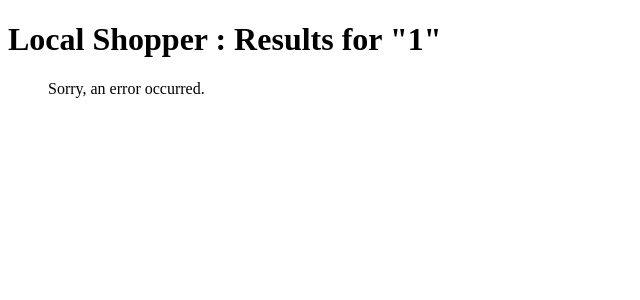
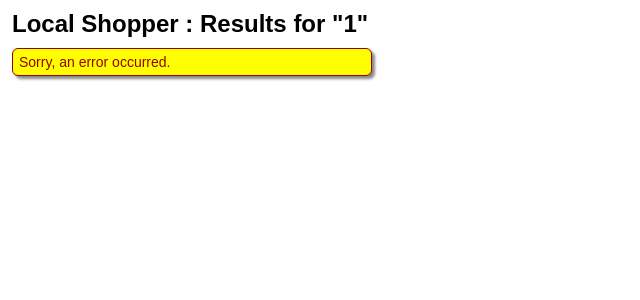
Before and after one commit to fgoris/milo-api-sample-php, a PHP site: page /search.php?keywords=1 in a window 1280 px wide. Shown: the top 300 px of the page, without its empty margins (0-640 px from the left). Run offline with PHP 8.4, Linux system fonts and the light colour scheme; data that the repository does not hold is empty.

Commit message:
added pretty formatting

```diff
--- /dev/null
+++ b/css/common.css
@@ -0,0 +1,104 @@
+/* http://meyerweb.com/eric/tools/css/reset/
+   v2.0 | 20110126
+   License: none (public domain)
+*/
+
+html, body, div, span, applet, object, iframe,
+h1, h2, h3, h4, h5, h6, p, blockquote, pre,
+a, abbr, acronym, address, big, cite, code,
+del, dfn, em, img, ins, kbd, q, s, samp,
+small, strike, strong, sub, sup, tt, var,
+b, u, i, center,
+dl, dt, dd, ol, ul, li,
+fieldset, form, label, legend,
+table, caption, tbody, tfoot, thead, tr, th, td,
+article, aside, canvas, details, embed,
+figure, figcaption, footer, header, hgroup,
+menu, nav, output, ruby, section, summary,
+time, mark, audio, video {
+	margin: 0;
+	padding: 0;
+	border: 0;
+	font-size: 100%;
+	font: inherit;
+	vertical-align: baseline;
+}
+/* HTML5 display-role reset for older browsers */
+article, aside, details, figcaption, figure,
+footer, header, hgroup, menu, nav, section {
+	display: block;
+}
+body {
+	line-height: 1;
+}
+ol, ul {
+	list-style: none;
+}
+blockquote, q {
+	quotes: none;
+}
+blockquote:before, blockquote:after,
+q:before, q:after {
+	content: '';
+	content: none;
+}
+table {
+	border-collapse: collapse;
+	border-spacing: 0;
+}
+
+/* end CSS reset */
+
+body {
+    margin: 12px;
+}
+body, input {
+    font-family: Trebuchet,Arial,sans-serif;
+    font-size: 14px;
+}
+h1, h2 {
+    font-family: "Century Gothic","Avant Garde",Arial,sans-serif;
+    font-weight: bold;
+    margin-bottom: 12px;
+}
+h1 {
+    font-size: 24px;
+}
+h2 {
+    font-size: 18px;
+}
+#main {
+    width: 360px;
+}
+.container {
+    background-color: #fffbe5;
+    color: #4d420f;
+    padding: 6px;
+    border: 1px solid #4d420f;
+    -webkit-border-radius: 6px;
+       -moz-border-radius: 6px;
+            border-radius: 6px;
+    -webkit-box-shadow: 3px 3px 3px #888;
+       -moz-box-shadow: 3px 3px 3px #888;
+            box-shadow: 3px 3px 3px #888;
+}
+.container.top {
+    -webkit-border-radius: 6px 6px 0 0;
+       -moz-border-radius: 6px 6px 0 0;
+            border-radius: 6px 6px 0 0;
+}
+.container.bottom {
+    border-top: none;
+    -webkit-border-radius: 0 0 6px 6px;
+       -moz-border-radius: 0 06px 6px;
+            border-radius: 0 0 6px 6px;
+}
+.container.error {
+    background-color: #ff0;
+    color: #900;
+    border-color: #900;
+}
+#spinner {
+    padding-left: 26px;
+    background: url(../images/spinner.gif) no-repeat scroll 5px 5px #fffbe5;
+}
--- a/css/search.css
+++ b/css/search.css
@@ -0,0 +1,19 @@
+#summary {
+    font-weight: bold;
+}
+#results {
+    padding: 0;
+}
+.product {
+    padding: 12px;
+    border-bottom: 1px solid #4d420f;
+    height: 100px;
+}
+.product img {
+    border: 1px solid #99851f;
+    margin-right: 12px;
+    float: left;
+}
+.product .title {
+    line-height: 1.2;
+}
--- a/search.php
+++ b/search.php
@@ -5,6 +5,7 @@ include 'settings.php';
 <head>
     <meta charset="utf-8">
     <title>Local Shopper : <?php echo $_GET['keywords']; ?></title>
+    <link rel="stylesheet" href="css/common.css" type="text/css" />
     <link rel="stylesheet" href="css/search.css" type="text/css" />
 </head>
 <body>
@@ -13,7 +14,7 @@ if (isset($_GET['location'])) {
     echo " near {$_GET['location']}";
 }
 ?></h1>
-<ul id="results">
+<div id="main">
 <?php
 flush();
 $url = "https://api.x.com/milo/v3/products?key=" . API_KEY;
@@ -28,26 +29,30 @@ if ($api_response) {
     $pagination = $results['pagination'];
     $products = $results['products'];
 ?>
-<p id="summary">We found <?php echo $pagination['total_results']; ?> results (showing <?php
+    <p id="summary" class="container top">We found <?php echo $pagination['total_results']; ?> results (showing <?php
     if ($pagination['total_pages'] == 1) {
         echo "all";
     } else {
         echo "first {$pagination['per_page']}";
     }
 ?>):</p>
+    <ul id="results" class="container bottom">
 <?php
     for ($i = 0, $len = count($products); $i < $len; $i++) {
         $product = $products[$i];
 ?>
-    <li class="product"><img src="<?php echo $product['image_100']; ?>" /><a href="product.php?id=<?php echo $product['product_id']; ?>&latitude=<?php echo $_GET['latitude']; ?>&longitude=<?php echo $_GET['longitude']; ?>"><?php echo $product['name']; ?></a></li>
+        <li class="product"><img src="<?php echo $product['image_100']; ?>" /><a class="title" href="product.php?id=<?php echo $product['product_id']; ?>&latitude=<?php echo $_GET['latitude']; ?>&longitude=<?php echo $_GET['longitude']; ?>"><?php echo $product['name']; ?></a></li>
 <?php
     }
+?>
+    </ul>
+<?php
 } else {
 ?>
-<p class="error">Sorry, an error occurred.</p>
+    <p class="container error">Sorry, an error occurred.</p>
 <?php
 }
 ?>
-</ul>
+</div>
 </body>
 </html>
```
Also changed, not shown: css/index.css (+37 -2 lines), css/product.css (+30 -0 lines), index.php (+7 -4 lines), product.php (+20 -7 lines), images/spinner.gif (added).
